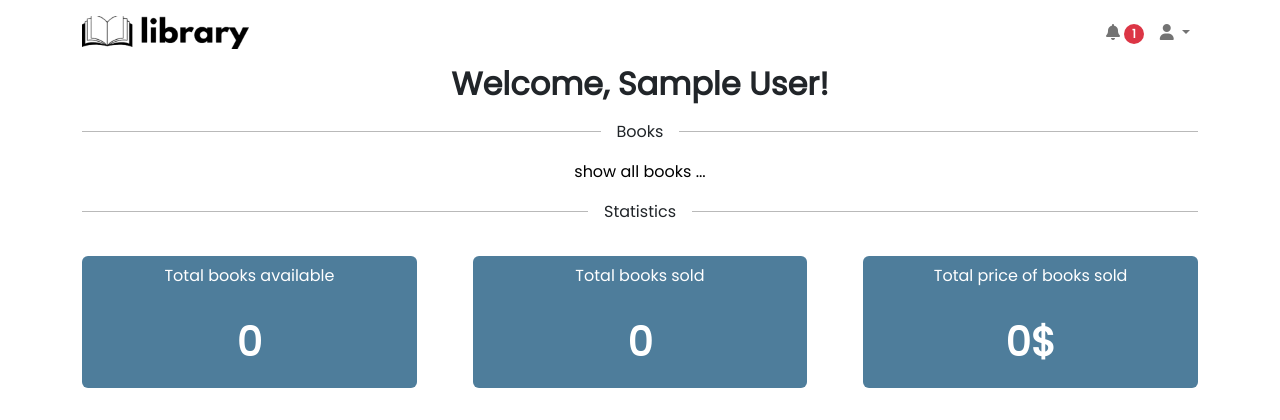
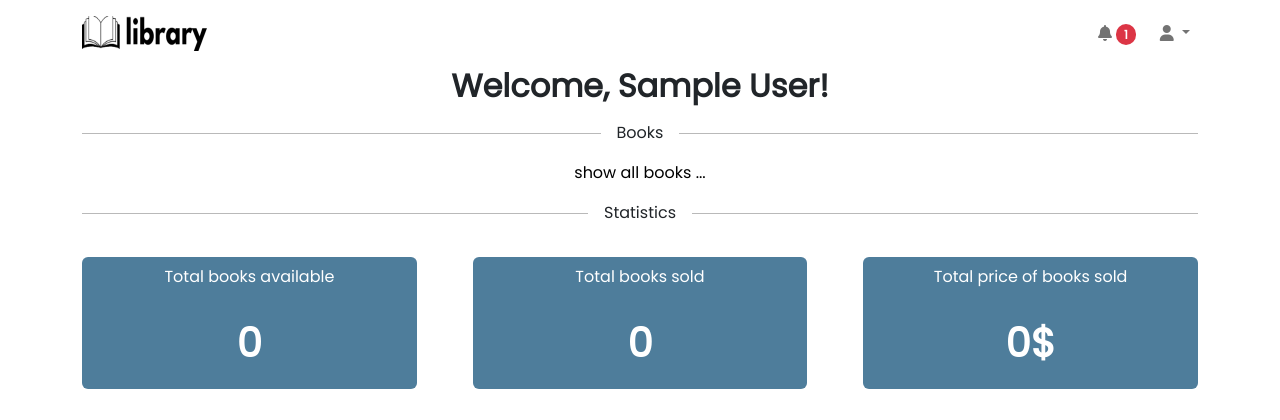
Before and after one commit to MEZ901/Online_library, a PHP site: page /dashboard.php in a window 1280 px wide. Shown: the top 420 px of the page. Run offline with PHP 8.4, Linux system fonts and the light colour scheme; the visitor is signed in with stand-in values (Sample User, id 1); data that the repository does not hold is empty; some libraries are stand-ins or nearby versions.

Commit message:
clicking on logo to go to the dashboard

```diff
--- a/addBook.php
+++ b/addBook.php
@@ -28,9 +28,9 @@
     <div class="container">
         <header>
             <nav class="navbar navbar-expand-lg navbar-light bg-white justify-content-between">
-                <img class="logo mt-2 mb-2" src="assets/img/Logo.png" alt="logo">
+            <a href="dashboard.php" class="my-2" style="height:35px;width:125px"><img class="logo w-100 h-100" src="assets/img/Logo.png" alt="logo"></a>
                 <ul class="navbar-nav d-flex flex-row">
-                  <li class="nav-item dropdown">
+                  <li class="nav-item dropdown mx-2">
                     <a class="nav-link hidden-arrow" href="#" id="notificationToggle" role="button" data-mdb-toggle="dropdown"
                       aria-expanded="false">
                       <i class="fas fa-bell"></i>
@@ -45,7 +45,7 @@
                     <a class="nav-link dropdown-toggle" href="#" role="button" data-bs-toggle="dropdown" aria-expanded="false">
                       <i class="fas fa-user"></i>
                     </a>
-                    <ul class="dropdown-menu">
+                    <ul class="dropdown-menu dropdown-menu-end">
                       <li><a class="dropdown-item" href="settings.html">settings</a></li>
                       <li>
                         <hr class="dropdown-divider">
--- a/assets/style.css
+++ b/assets/style.css
@@ -3,10 +3,6 @@
     padding: 0;
     box-sizing: border-box;
     font-family: 'Poppins', sans-serif;
-}
-
-.logo{
-    width: 15%;
 }
 
 #home{
--- a/books.php
+++ b/books.php
@@ -28,10 +28,10 @@
     <div class="container">
         <header>
             <nav class="navbar navbar-expand-lg navbar-light bg-white justify-content-between">
-                <img class="logo mt-2 mb-2" src="assets/img/Logo.png" alt="logo">
+                <a href="dashboard.php" class="my-2" style="height:35px;width:125px"><img class="logo w-100 h-100" src="assets/img/Logo.png" alt="logo"></a>
                 <ul class="navbar-nav d-flex flex-row">
                     <li class="nav-item dropdown">
-                        <a class="nav-link hidden-arrow" href="#" id="notificationToggle" role="button" data-mdb-toggle="dropdown" aria-expanded="false">
+                        <a class="nav-link hidden-arrow mx-2" href="#" id="notificationToggle" role="button" data-mdb-toggle="dropdown" aria-expanded="false">
                             <i class="fas fa-bell"></i>
                             <span class="badge rounded-pill badge-notification bg-danger">1</span>
                         </a>
@@ -44,7 +44,7 @@
                         <a class="nav-link dropdown-toggle" href="#" role="button" data-bs-toggle="dropdown" aria-expanded="false">
                             <i class="fas fa-user"></i>
                         </a>
-                        <ul class="dropdown-menu">
+                        <ul class="dropdown-menu dropdown-menu-end">
                             <li><a class="dropdown-item" href="settings.php">settings</a></li>
                             <li><hr class="dropdown-divider"></li>
                             <li><a class="dropdown-item" href="main.php?logout">log out</a></li>
--- a/dashboard.php
+++ b/dashboard.php
@@ -28,9 +28,9 @@
   <div class="container">
     <header>
       <nav class="navbar navbar-expand-lg navbar-light bg-white justify-content-between">
-        <img class="logo mt-2 mb-2" src="assets/img/Logo.png" alt="logo">
+      <a href="dashboard.php" class="my-2" style="height:35px;width:125px"><img class="logo w-100 h-100" src="assets/img/Logo.png" alt="logo"></a>
         <ul class="navbar-nav d-flex flex-row">
-          <li class="nav-item dropdown">
+          <li class="nav-item dropdown mx-2">
             <a class="nav-link hidden-arrow" href="#" id="notificationToggle" role="button" data-mdb-toggle="dropdown"
               aria-expanded="false">
               <i class="fas fa-bell"></i>
@@ -45,7 +45,7 @@
             <a class="nav-link dropdown-toggle" href="#" role="button" data-bs-toggle="dropdown" aria-expanded="false">
               <i class="fas fa-user"></i>
             </a>
-            <ul class="dropdown-menu">
+            <ul class="dropdown-menu dropdown-menu-end">
               <li><a class="dropdown-item" href="settings.php">settings</a></li>
               <li>
                 <hr class="dropdown-divider">
```
Also changed, not shown: assets/img/covers/IMG-637a04a8386b17.53309349.png (added).
